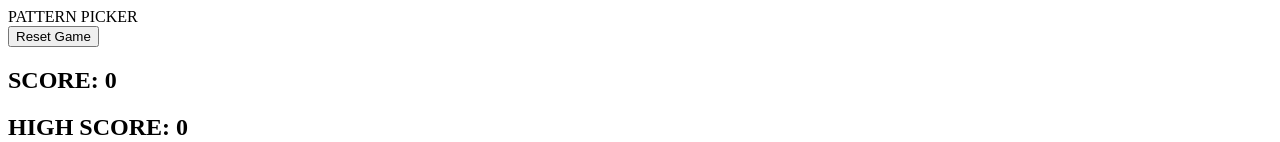
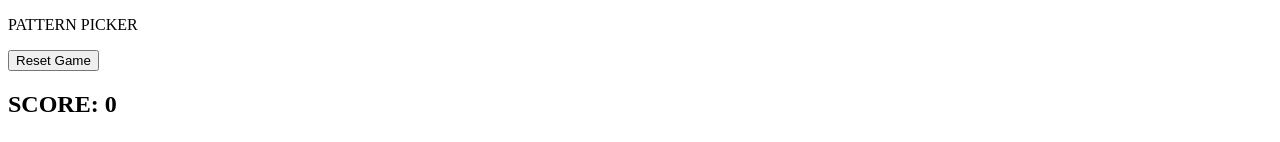
Before and after one commit to msespos/memory-card-game, a React (Create React App) app: page / in a window 1280 px wide. Shown: the top 142 px of the page. Built offline with nearby package versions, Linux system fonts and the light colour scheme.

Commit message:
Style title

```diff
--- a/src/components/Title.js
+++ b/src/components/Title.js
@@ -3,7 +3,7 @@ import React from "react";
 const Title = () => {
   return (
     <div>
-      PATTERN PICKER
+      <p>PATTERN PICKER</p>
     </div>
   )
 }
```
